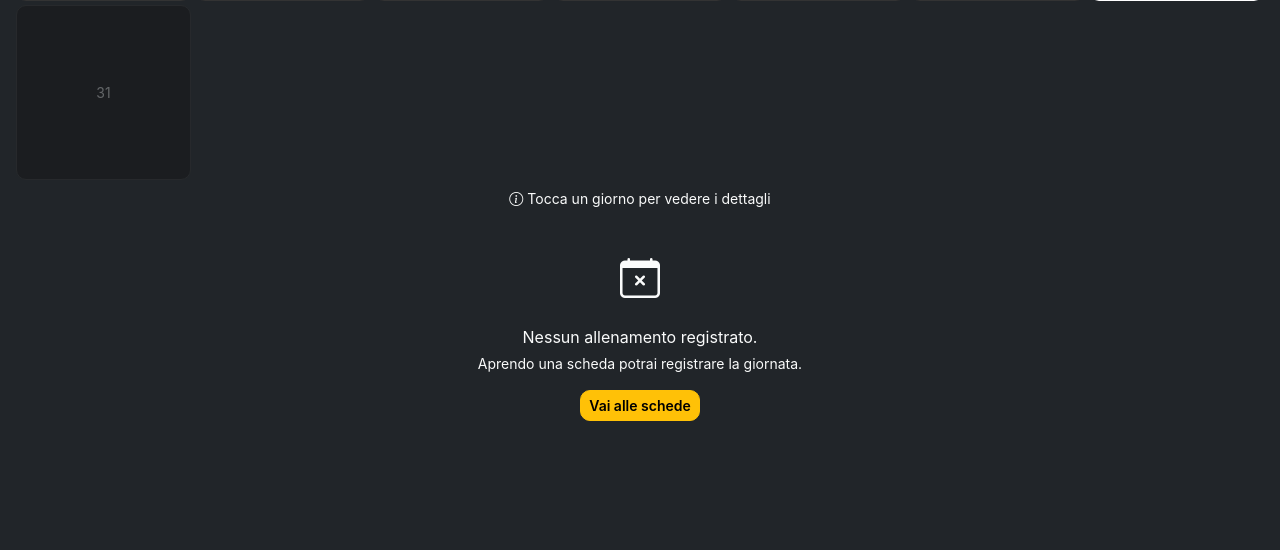
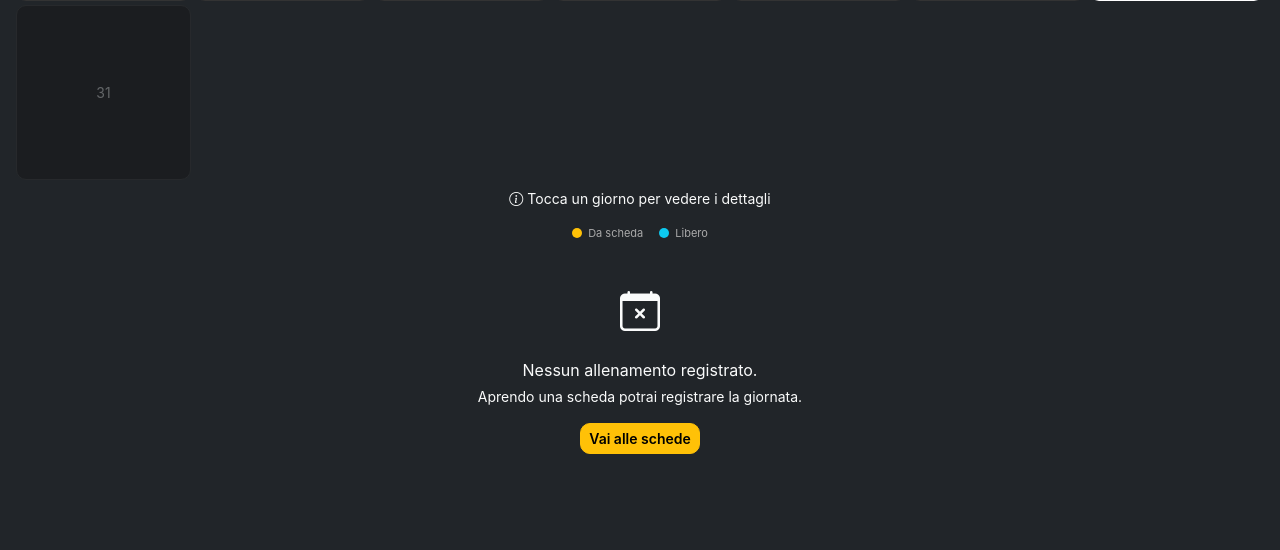
Before and after one commit to Orfico/gymit, a Django app: page /calendar/ in a window 1280 px wide. Shown: the part 1175-1725 px from the top of the page. Before the commit the page ends 1596 px from the top, so only its background shows below. Run offline with Django 5.2, Linux system fonts and the light colour scheme; the visitor is signed in with stand-in values (Sample User, id 1); data that the repository does not hold is empty; parts of the project's set-up code (start-up, migrations or seed data) failed here and were passed over.

Commit message:
feat: allenamenti liberi nel calendario, distinti dal colore
Nel selettore del calendario si può ora scrivere un allenamento che non
corrisponde a nessuna scheda (es. "Cardio"): il testo digitato compare in
coda ai risultati come voce "Libero" e si registra come tale.

Il flag is_free è esplicito e non dedotto da `plan` nullo: quella
condizione ce l'hanno anche le sessioni importate da CSV con schede
sconosciute o poi eliminate, che allenamenti liberi non sono. Senza il
flag tutto lo storico importato si colorerebbe come libero.

Colore: ciano (#0dcaf0, l'info di Bootstrap già in uso). È quello che si
stacca di più dal giallo dell'app senza portarsi dietro il significato
del rosso, già usato per errori ed eliminazione, né quello del verde, che
suggerirebbe "riuscito" quando ogni sessione registrata è per
definizione completata. Il logo dell'app resta, cambia il colore attorno:
bordo, numero del giorno e contatore. Una legenda sotto la griglia
spiega i due colori.

Una giornata prende il colore libero solo se è fatta di soli allenamenti
liberi: se c'è anche una scheda prevale lei, che è l'informazione più
specifica. Nel dettaglio della giornata i due tipi restano comunque
distinti da icona e colore.

Co-Authored-By: Claude Opus 5 <noreply@anthropic.com>

```diff
--- a/gym/models.py
+++ b/gym/models.py
@@ -210,6 +210,11 @@ class WorkoutSession(models.Model):
     `plan` è opzionale e con SET_NULL, mentre `plan_name` è denormalizzato
     e sempre valorizzato: lo storico deve sopravvivere alla cancellazione
     di una scheda, e l'import CSV può contenere schede mai esistite in app.
+
+    `is_free` marca gli allenamenti descritti a mano (es. "Cardio"), che non
+    corrispondono a nessuna scheda. Serve un flag esplicito perché `plan`
+    nullo da solo non basta a distinguerli: ce l'hanno anche le sessioni
+    importate da CSV con schede sconosciute o poi eliminate.
     """
     user = models.ForeignKey(
         User,
@@ -225,6 +230,7 @@ class WorkoutSession(models.Model):
         verbose_name='Scheda'
     )
     plan_name = models.CharField(max_length=100, verbose_name='Nome scheda')
+    is_free = models.BooleanField(default=False, verbose_name='Allenamento libero')
     created_at = models.DateTimeField(auto_now_add=True)
 
     class Meta:
--- a/gym/static/gym/css/style.css
+++ b/gym/static/gym/css/style.css
@@ -9,6 +9,10 @@
     --bs-secondary-color: #fafbfb;
     --bs-secondary: #fafbfb;
     --gymit-yellow: #ffc107;
+    /* Allenamenti liberi: il ciano è quello che si stacca di più dal giallo
+       dell'app senza portarsi dietro il significato del rosso (errore,
+       eliminazione) né quello del verde (riuscito/completato). */
+    --gymit-cyan: #0dcaf0;
     --gymit-dark: #0d0d0d;
     --gymit-card: #111111;
 }
@@ -705,6 +709,40 @@ canvas {
     padding: 0 3px;
 }
 
+/* Allenamento libero: stesso logo, colore diverso */
+.calendar-cell.has-session.is-free {
+    border-color: var(--gymit-cyan);
+    background: rgba(13, 202, 240, 0.10);
+}
+
+.calendar-cell.has-session.is-free .calendar-day-number {
+    color: var(--gymit-cyan);
+}
+
+.calendar-cell.has-session.is-free .calendar-session-count {
+    background: var(--gymit-cyan);
+}
+
+/* Legenda dei colori sotto la griglia */
+.calendar-legend {
+    display: inline-flex;
+    align-items: center;
+    gap: 6px;
+    font-size: 11px;
+    color: #aaa;
+}
+
+.calendar-legend-dot {
+    width: 10px;
+    height: 10px;
+    border-radius: 50%;
+    background: var(--gymit-yellow);
+}
+
+.calendar-legend-dot.is-free {
+    background: var(--gymit-cyan);
+}
+
 .calendar-cell.is-today {
     border-color: #fff;
     border-width: 2px;
@@ -755,3 +793,18 @@ canvas {
 .day-log-option mark {
     border-radius: 3px;
 }
+
+/* Voce per registrare un allenamento non previsto da nessuna scheda */
+.day-log-option.is-free {
+    border-color: rgba(13, 202, 240, 0.5);
+}
+
+.day-log-option.is-free:hover,
+.day-log-option.is-free.active {
+    border-color: var(--gymit-cyan);
+    background: rgba(13, 202, 240, 0.10);
+}
+
+.day-log-option.is-free .bi {
+    color: var(--gymit-cyan) !important;
+}
--- a/gym/static/gym/js/calendar.js
+++ b/gym/static/gym/js/calendar.js
@@ -27,6 +27,7 @@ function initWorkoutCalendar({ modalId, titleId, bodyId, csrfToken, plans }) {
     var resultsEl = document.getElementById('dayLogResults');
     var formEl = document.getElementById('dayLogForm');
     var planIdEl = document.getElementById('dayLogPlanId');
+    var freeNameEl = document.getElementById('dayLogFreeName');
     var dateEl = document.getElementById('dayLogDate');
 
     var currentDate = null;
@@ -64,10 +65,17 @@ function initWorkoutCalendar({ modalId, titleId, bodyId, csrfToken, plans }) {
             var label = s.plan_url
                 ? '<a href="' + s.plan_url + '" class="text-warning text-decoration-none fw-semibold">' +
                   name + '</a>'
-                : '<span class="fw-semibold">' + name + '</span>';
+                : '<span class="fw-semibold"' +
+                  (s.is_free ? ' style="color: var(--gymit-cyan);"' : '') + '>' + name + '</span>';
+
+            // Gli allenamenti liberi si distinguono anche qui, non solo nella
+            // griglia: icona e colore diversi da quelli delle schede.
+            var icon = s.is_free
+                ? '<i class="bi bi-activity" style="color: var(--gymit-cyan);"></i>'
+                : '<i class="bi bi-lightning-charge-fill text-warning"></i>';
 
             html += '<li class="d-flex align-items-center gap-2 py-2 border-bottom border-secondary">' +
-                    '<i class="bi bi-lightning-charge-fill text-warning"></i>' +
+                    icon +
                     '<span class="flex-grow-1 min-w-0 text-truncate">' + label + '</span>' +
                     '<form method="post" action="' + s.delete_url + '" class="m-0 session-delete-form">' +
                     '<input type="hidden" name="csrfmiddlewaretoken" value="' + csrfToken + '">' +
@@ -81,35 +89,54 @@ function initWorkoutCalendar({ modalId, titleId, bodyId, csrfToken, plans }) {
 
     // ── Selettore schede ─────────────────────────────────────────────
     function renderResults(query) {
-        var q = query.trim().toLowerCase();
-        currentMatches = allPlans.filter(function (p) {
+        var raw = query.trim();
+        var q = raw.toLowerCase();
+        var plans = allPlans.filter(function (p) {
             return !q || p.name.toLowerCase().indexOf(q) !== -1;
         });
+
+        // Ciò che si può scegliere: le schede filtrate, più — se è stato
+        // digitato qualcosa che non è già il nome di una scheda — la voce
+        // per registrare un allenamento non previsto da nessuna scheda.
+        currentMatches = plans.map(function (p) {
+            return { kind: 'plan', plan: p, name: p.name };
+        });
+
+        var exact = plans.some(function (p) { return p.name.toLowerCase() === q; });
+        if (raw && !exact) {
+            currentMatches.push({ kind: 'free', name: raw });
+        }
         highlightedIndex = -1;
 
-        if (!allPlans.length) {
-            resultsEl.innerHTML =
-                '<li class="text-secondary small text-center py-3">' +
-                'Non hai ancora nessuna scheda.</li>';
-            return;
-        }
         if (!currentMatches.length) {
-            resultsEl.innerHTML =
-                '<li class="text-secondary small text-center py-3">' +
-                'Nessuna scheda trovata.</li>';
+            resultsEl.innerHTML = allPlans.length
+                ? '<li class="text-secondary small text-center py-3">' +
+                  'Scrivi il nome di un allenamento per registrarlo.</li>'
+                : '<li class="text-secondary small text-center py-3">' +
+                  'Non hai schede: scrivi cosa hai fatto per registrarlo.</li>';
             return;
         }
 
-        resultsEl.innerHTML = currentMatches.map(function (p, i) {
+        resultsEl.innerHTML = currentMatches.map(function (m, i) {
+            if (m.kind === 'free') {
+                return '<li><button type="button" class="day-log-option is-free" ' +
+                       'data-index="' + i + '">' +
+                       '<i class="bi bi-activity me-2"></i>' +
+                       '<span class="flex-grow-1 min-w-0 text-truncate">' +
+                       escapeHtml(m.name) + '</span>' +
+                       '<span class="badge bg-secondary fw-normal ms-2" ' +
+                       'style="font-size:10px;">Libero</span>' +
+                       '</button></li>';
+            }
             // Le archiviate restano selezionabili ma dichiarate come tali.
-            var badge = p.is_active
+            var badge = m.plan.is_active
                 ? ''
                 : '<span class="badge bg-secondary fw-normal ms-2" style="font-size:10px;">' +
                   'Archiviata</span>';
             return '<li><button type="button" class="day-log-option" data-index="' + i + '">' +
                    '<i class="bi bi-journal-text text-warning me-2"></i>' +
                    '<span class="flex-grow-1 min-w-0 text-truncate">' +
-                   highlightMatch(p.name, q) + '</span>' + badge +
+                   highlightMatch(m.plan.name, q) + '</span>' + badge +
                    '</button></li>';
         }).join('');
     }
@@ -124,9 +151,12 @@ function initWorkoutCalendar({ modalId, titleId, bodyId, csrfToken, plans }) {
         highlightedIndex = index;
     }
 
-    function submitPlan(plan) {
-        if (!plan || !currentDate) return;
-        planIdEl.value = plan.id;
+    function submitChoice(choice) {
+        if (!choice || !currentDate) return;
+        // Uno dei due campi resta vuoto: è quello che dice al server se
+        // registrare una scheda o un allenamento descritto a mano.
+        planIdEl.value = choice.kind === 'plan' ? choice.plan.id : '';
+        freeNameEl.value = choice.kind === 'free' ? choice.name : '';
         dateEl.value = currentDate;
         showPageLoader('Registrazione...');
         formEl.submit();
@@ -169,7 +199,7 @@ function initWorkoutCalendar({ modalId, titleId, bodyId, csrfToken, plans }) {
                 // Senza selezione esplicita vale il primo risultato: con una
                 // sola scheda filtrata è quasi sempre quella che si voleva.
                 var index = highlightedIndex >= 0 ? highlightedIndex : 0;
-                submitPlan(currentMatches[index]);
+                submitChoice(currentMatches[index]);
             } else if (e.key === 'Escape') {
                 e.preventDefault();
                 pickerEl.hidden = true;
@@ -180,7 +210,7 @@ function initWorkoutCalendar({ modalId, titleId, bodyId, csrfToken, plans }) {
         resultsEl.addEventListener('click', function (e) {
             var option = e.target.closest('.day-log-option');
             if (!option) return;
-            submitPlan(currentMatches[parseInt(option.dataset.index, 10)]);
+            submitChoice(currentMatches[parseInt(option.dataset.index, 10)]);
         });
     }
 
--- a/gym/templates/gym/calendar.html
+++ b/gym/templates/gym/calendar.html
@@ -78,11 +78,11 @@
             {% for cell in week %}
                 {% if cell %}
                 <button type="button"
-                        class="calendar-cell{% if cell.sessions %} has-session{% endif %}{% if cell.is_today %} is-today{% endif %}{% if cell.is_future %} is-future{% endif %}"
+                        class="calendar-cell{% if cell.sessions %} has-session{% endif %}{% if cell.only_free %} is-free{% endif %}{% if cell.is_today %} is-today{% endif %}{% if cell.is_future %} is-future{% endif %}"
                         data-day="{{ cell.day }}"
                         data-url="{% url 'session_day_detail' year month cell.day %}"
                         {% if not cell.sessions %}data-empty="1"{% endif %}
-                        aria-label="{{ cell.day }} {{ month_name }}{% if cell.sessions %} — allenamento registrato{% endif %}">
+                        aria-label="{{ cell.day }} {{ month_name }}{% if cell.sessions %} — {% if cell.only_free %}allenamento libero registrato{% else %}allenamento registrato{% endif %}{% endif %}">
                     <span class="calendar-day-number">{{ cell.day }}</span>
                     {% if cell.sessions %}
                     <img src="{% static 'gym/icons/icon-192.png' %}"
@@ -101,6 +101,15 @@
 
     <div class="text-center text-secondary small mb-3">
         <i class="bi bi-info-circle me-1"></i>Tocca un giorno per vedere i dettagli
+    </div>
+
+    <div class="d-flex justify-content-center gap-3 mb-3">
+        <span class="calendar-legend">
+            <span class="calendar-legend-dot"></span>Da scheda
+        </span>
+        <span class="calendar-legend">
+            <span class="calendar-legend-dot is-free"></span>Libero
+        </span>
     </div>
 
     {% if total_days_trained == 0 %}
@@ -141,7 +150,7 @@
                     <div class="position-relative mb-2">
                         <input type="text" id="dayLogSearch" class="form-control"
                                style="padding-right:38px;" autocomplete="off"
-                               placeholder="Cerca scheda..." aria-label="Cerca scheda">
+                               placeholder="Cerca scheda o scrivi un allenamento..." aria-label="Cerca scheda o scrivi un allenamento">
                         <i class="bi bi-search position-absolute text-secondary"
                            style="right:14px; top:50%; transform:translateY(-50%); pointer-events:none;"></i>
                     </div>
@@ -151,6 +160,7 @@
                 <form method="post" action="{% url 'session_create' %}" id="dayLogForm" class="d-none">
                     {% csrf_token %}
                     <input type="hidden" name="plan_id" id="dayLogPlanId">
+                    <input type="hidden" name="free_name" id="dayLogFreeName">
                     <input type="hidden" name="date" id="dayLogDate">
                     <input type="hidden" name="next" value="calendar">
                 </form>
--- a/gym/views.py
+++ b/gym/views.py
@@ -896,9 +896,31 @@ def session_create(request):
     if request.method != 'POST':
         return redirect('plan_list')
 
-    plan = get_object_or_404(
-        WorkoutPlan, pk=request.POST.get('plan_id'), user=request.user
-    )
+    # Un allenamento può nascere da una scheda oppure essere descritto a mano
+    # (es. "Cardio"): in quel caso non c'è una scheda a cui tornare, quindi
+    # il calendario è sempre la destinazione.
+    free_name = request.POST.get('free_name', '').strip()
+    plan = None
+    if not free_name:
+        plan = get_object_or_404(
+            WorkoutPlan, pk=request.POST.get('plan_id'), user=request.user
+        )
+
+    back_to_calendar = request.POST.get('next') == 'calendar' or plan is None
+
+    def _back(session_date=None):
+        # Whitelist invece di un redirect libero: `next` arriva dal client.
+        if back_to_calendar:
+            target = session_date or timezone.localdate()
+            return redirect(
+                f"{reverse('workout_calendar')}"
+                f"?year={target.year}&month={target.month}"
+            )
+        return redirect('plan_detail', pk=plan.pk)
+
+    if free_name and len(free_name) > 100:
+        messages.error(request, 'La descrizione può essere lunga al massimo 100 caratteri.')
+        return _back()
 
     session_date = timezone.localdate()
     raw_date = request.POST.get('date', '').strip()
@@ -906,32 +928,26 @@ def session_create(request):
         parsed = _parse_session_date(raw_date)
         if parsed is None:
             messages.error(request, 'Data non valida.')
-            return redirect('plan_detail', pk=plan.pk)
+            return _back()
         if parsed > timezone.localdate():
             messages.error(request, 'Non puoi registrare un allenamento nel futuro.')
-            return redirect('plan_detail', pk=plan.pk)
+            return _back()
         session_date = parsed
 
+    label = free_name or plan.name
     _, created = WorkoutSession.objects.get_or_create(
         user=request.user,
         date=session_date,
-        plan_name=plan.name,
-        defaults={'plan': plan},
+        plan_name=label,
+        defaults={'plan': plan, 'is_free': plan is None},
     )
 
     if created:
-        messages.success(request, f'Allenamento registrato: {plan.name}.')
+        messages.success(request, f'Allenamento registrato: {label}.')
     else:
         messages.info(request, 'Questo allenamento era già registrato in questa data.')
 
-    # Chi registra dal calendario deve tornarci, sul mese della sessione.
-    # Whitelist invece di un redirect libero: `next` arriva dal client.
-    if request.POST.get('next') == 'calendar':
-        return redirect(
-            f"{reverse('workout_calendar')}"
-            f"?year={session_date.year}&month={session_date.month}"
-        )
-    return redirect('plan_detail', pk=plan.pk)
+    return _back(session_date)
 
 
 @login_required
@@ -991,10 +1007,15 @@ def workout_calendar(request):
                 row.append(None)  # cella vuota (mese precedente/successivo)
                 continue
             cell_date = date(year, month, day)
+            day_sessions = sessions_by_day.get(day, [])
             row.append({
                 'day': day,
                 'date': cell_date,
-                'sessions': sessions_by_day.get(day, []),
+                'sessions': day_sessions,
+                # Colore distinto solo se la giornata è fatta di soli
+                # allenamenti liberi: se c'è anche una scheda prevale lei,
+                # che è l'informazione più specifica.
+                'only_free': bool(day_sessions) and all(s.is_free for s in day_sessions),
                 'is_today': cell_date == today,
                 'is_future': cell_date > today,
             })
@@ -1082,6 +1103,7 @@ def session_day_detail(request, year, month, day):
                 'id': s.id,
                 'plan_name': s.plan_name,
                 'plan_id': s.plan_id,
+                'is_free': s.is_free,
                 'delete_url': reverse('session_delete', args=[s.id]),
                 'plan_url': reverse('plan_detail', args=[s.plan_id]) if s.plan_id else None,
             }
```
Also changed, not shown: gym/tests/test_models.py (+51 -0 lines), gym/tests/test_views.py (+144 -0 lines), gym/migrations/0006_workoutsession_is_free.py (added).
